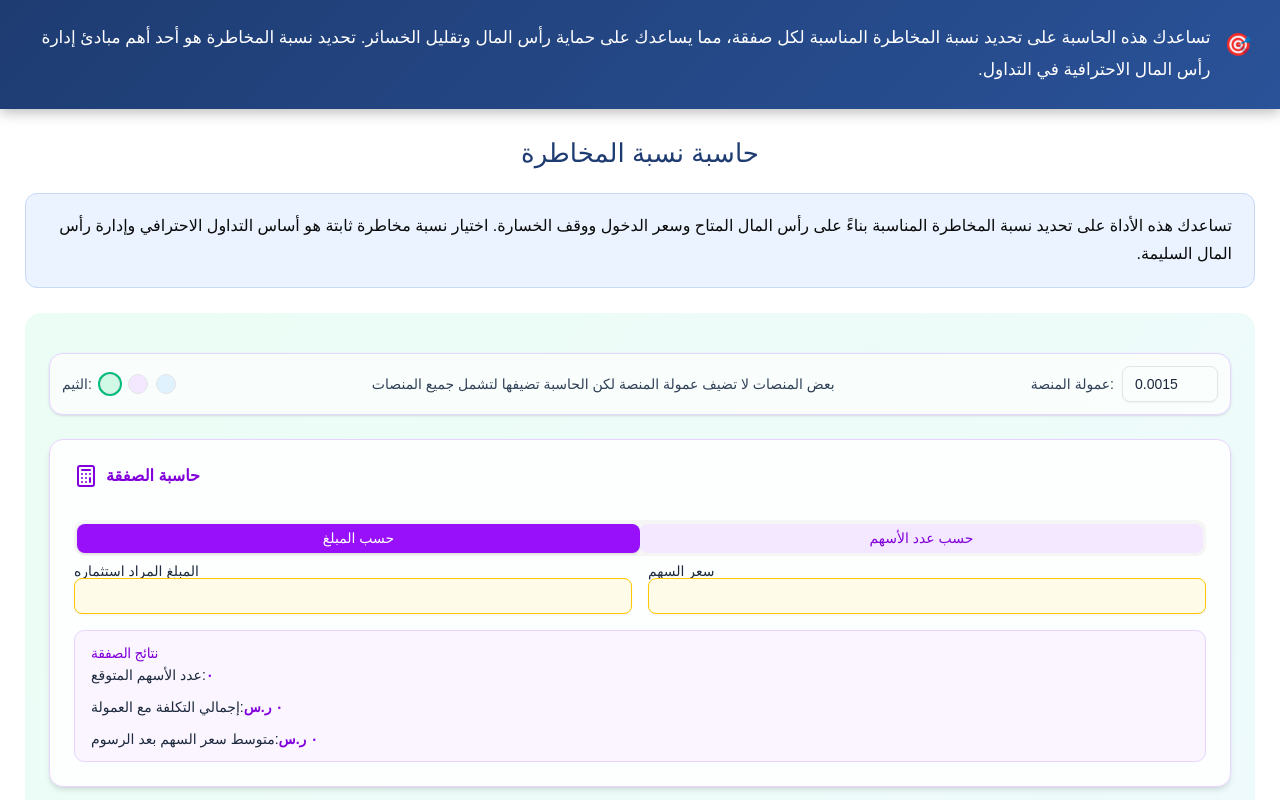
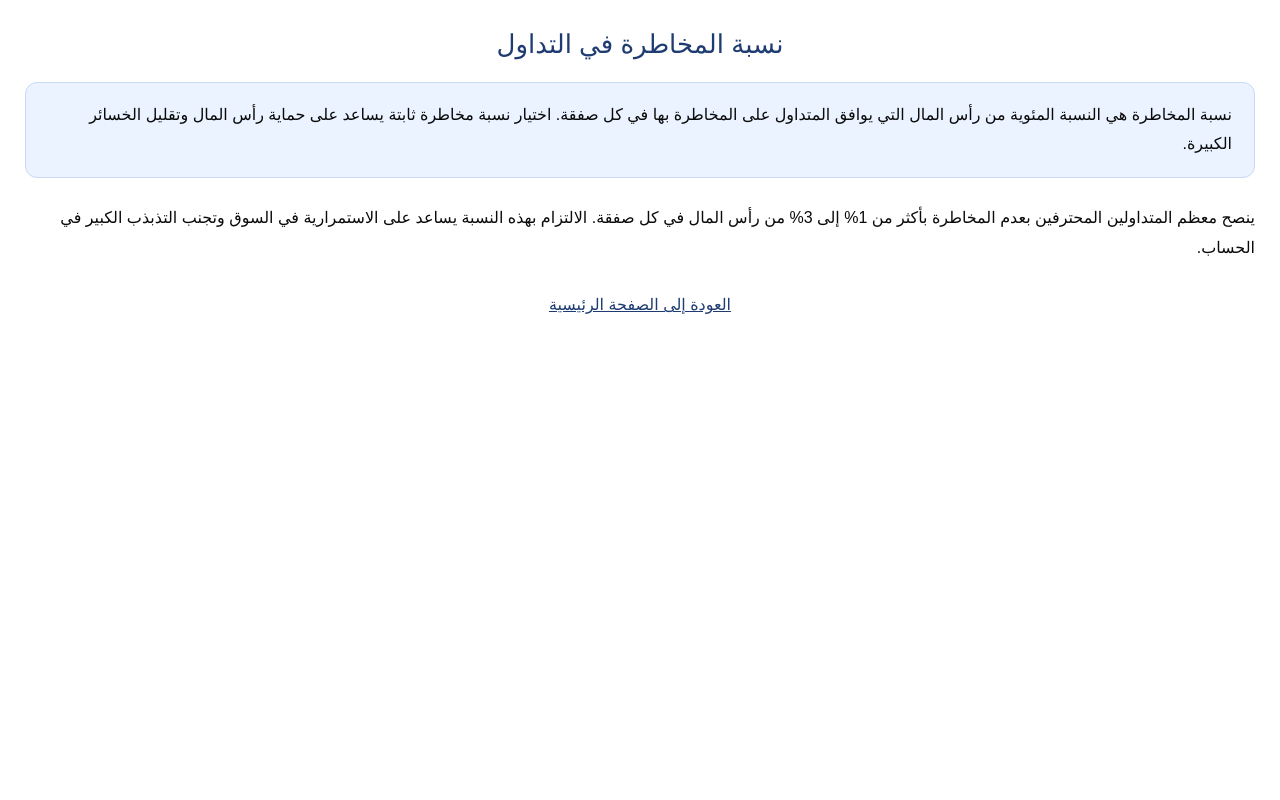
Before and after one commit to drishinnawy/tadawul-calculator-web, a Next.js app: page /risk-percentage in a window 1280 px wide. Shown: the top 800 px of the page. Built offline with nearby package versions, Linux system fonts and the light colour scheme.

Commit message:
Refactor Risk Percentage Calculator for SEO
Updated SEO metadata and page structure for better clarity and search visibility.

```diff
--- a/src/pages/risk-percentage.tsx
+++ b/src/pages/risk-percentage.tsx
@@ -1,66 +1,30 @@
 import Head from "next/head";
-import TadawulCalculator from "@/components/TadawulCalculator";
 
-export default function RiskPercentageCalculator() {
+export default function RiskPercentageSEOPage() {
   return (
     <>
       <Head>
-        <title>حاسبة نسبة المخاطرة | تحديد نسبة المخاطرة المثالية في التداول</title>
+        <title>حاسبة نسبة المخاطرة | تحديد نسبة المخاطرة المثالية</title>
         <meta
           name="description"
-          content="حاسبة نسبة المخاطرة تساعدك على تحديد نسبة المخاطرة المناسبة لكل صفقة بناءً على رأس المال ووقف الخسارة. أداة مهمة لإدارة رأس المال في التداول."
+          content="شرح مفهوم نسبة المخاطرة وكيفية تحديد النسبة المناسبة لكل صفقة لحماية رأس المال. صفحة مخصصة لرفع الظهور في محركات البحث."
         />
         <meta
           name="keywords"
-          content="حاسبة نسبة المخاطرة, إدارة رأس المال, تداول الأسهم, الفوركس, crypto, risk percentage calculator"
+          content="نسبة المخاطرة, حاسبة نسبة المخاطرة, إدارة رأس المال, التداول, risk percentage calculator"
         />
       </Head>
 
-      {/* خلفية تعريفية */}
-      <div
-        style={{
-          width: "100%",
-          background: "linear-gradient(135deg, #1e3c72, #2a5298)",
-          padding: "22px 28px",
-          color: "white",
-          direction: "rtl",
-          textAlign: "right",
-          lineHeight: "1.9",
-          fontSize: "17px",
-          boxShadow: "0 4px 12px rgba(0, 0, 0, 0.25)",
-          display: "flex",
-          gap: "14px",
-          alignItems: "flex-start",
-        }}
-      >
-        <span
+      <div style={{ padding: "25px", direction: "rtl", textAlign: "right" }}>
+        <h1
           style={{
-            fontSize: "22px",
-            marginTop: "2px",
-            opacity: 0.95,
+            fontSize: "26px",
+            marginBottom: "18px",
+            color: "#1e3c72",
+            textAlign: "center",
           }}
         >
-          🎯
-        </span>
-
-        <span style={{ flex: 1 }}>
-          تساعدك هذه الحاسبة على تحديد نسبة المخاطرة المناسبة لكل صفقة، مما
-          يساعدك على حماية رأس المال وتقليل الخسائر. تحديد نسبة المخاطرة هو أحد
-          أهم مبادئ إدارة رأس المال الاحترافية في التداول.
-        </span>
-      </div>
-
-      {/* محتوى الصفحة */}
-      <div style={{ padding: "25px" }}>
-        <h1
-          style={{
-            textAlign: "center",
-            marginBottom: "20px",
-            fontSize: "26px",
-            color: "#1e3c72",
-          }}
-        >
-          حاسبة نسبة المخاطرة
+          نسبة المخاطرة في التداول
         </h1>
 
         <p
@@ -71,19 +35,20 @@ export default function RiskPercentageCalculator() {
             lineHeight: "1.8",
             marginBottom: "25px",
             border: "1px solid #c7d9f5",
-            direction: "rtl",
-            textAlign: "right",
           }}
         >
-          تساعدك هذه الأداة على تحديد نسبة المخاطرة المناسبة بناءً على رأس المال
-          المتاح وسعر الدخول ووقف الخسارة. اختيار نسبة مخاطرة ثابتة هو أساس
-          التداول الاحترافي وإدارة رأس المال السليمة.
+          نسبة المخاطرة هي النسبة المئوية من رأس المال التي يوافق المتداول على
+          المخاطرة بها في كل صفقة. اختيار نسبة مخاطرة ثابتة يساعد على حماية رأس
+          المال وتقليل الخسائر الكبيرة.
         </p>
 
-        {/* استدعاء الحاسبة كما هي */}
-        <TadawulCalculator />
+        <p style={{ lineHeight: "1.9", marginBottom: "20px" }}>
+          ينصح معظم المتداولين المحترفين بعدم المخاطرة بأكثر من 1% إلى 3% من رأس
+          المال في كل صفقة. الالتزام بهذه النسبة يساعد على الاستمرارية في السوق
+          وتجنب التذبذب الكبير في الحساب.
+        </p>
 
-        {/* زر العودة للصفحة الرئيسية */}
+        {/* زر العودة */}
         <div style={{ textAlign: "center", marginTop: "30px" }}>
           <a
             href="/"
```
